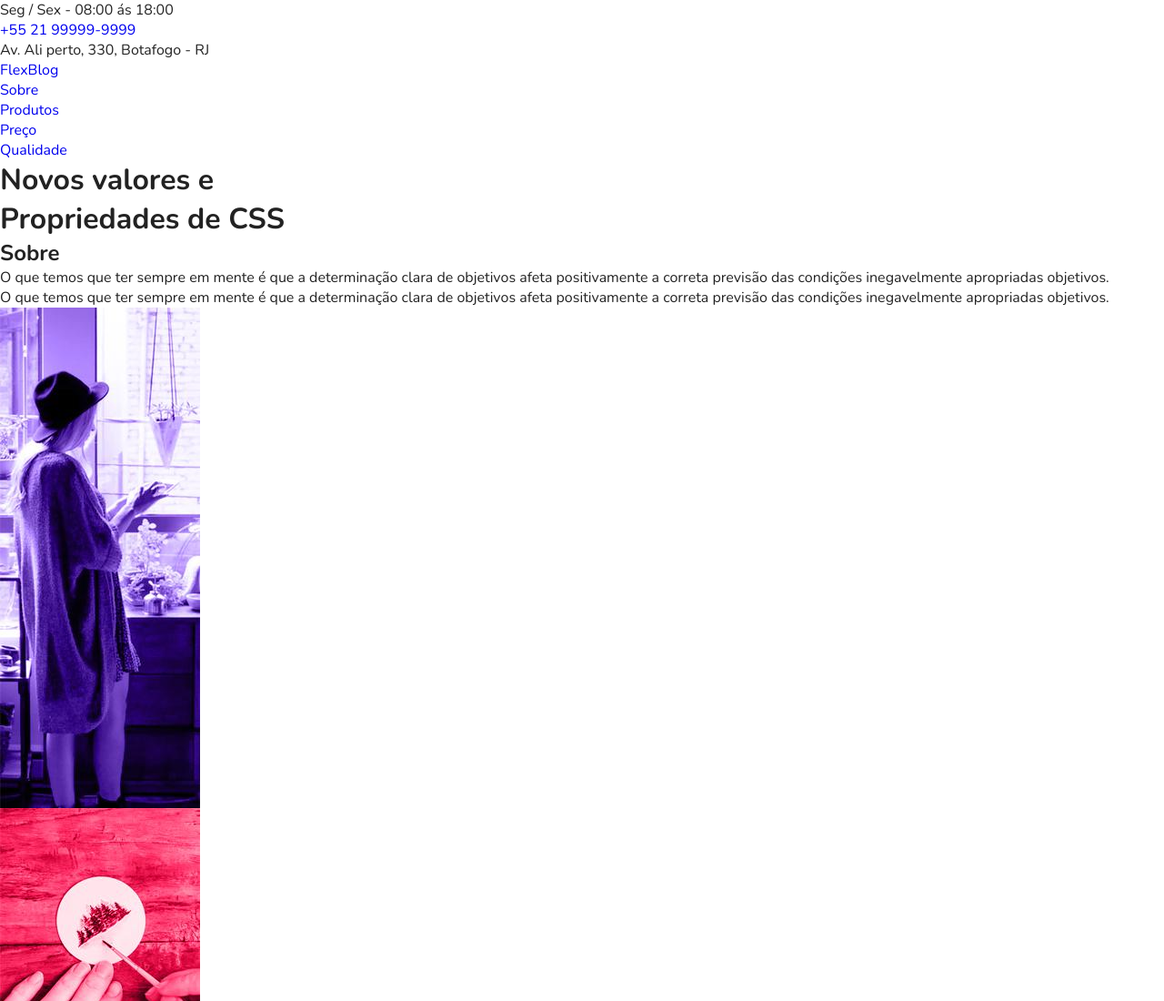
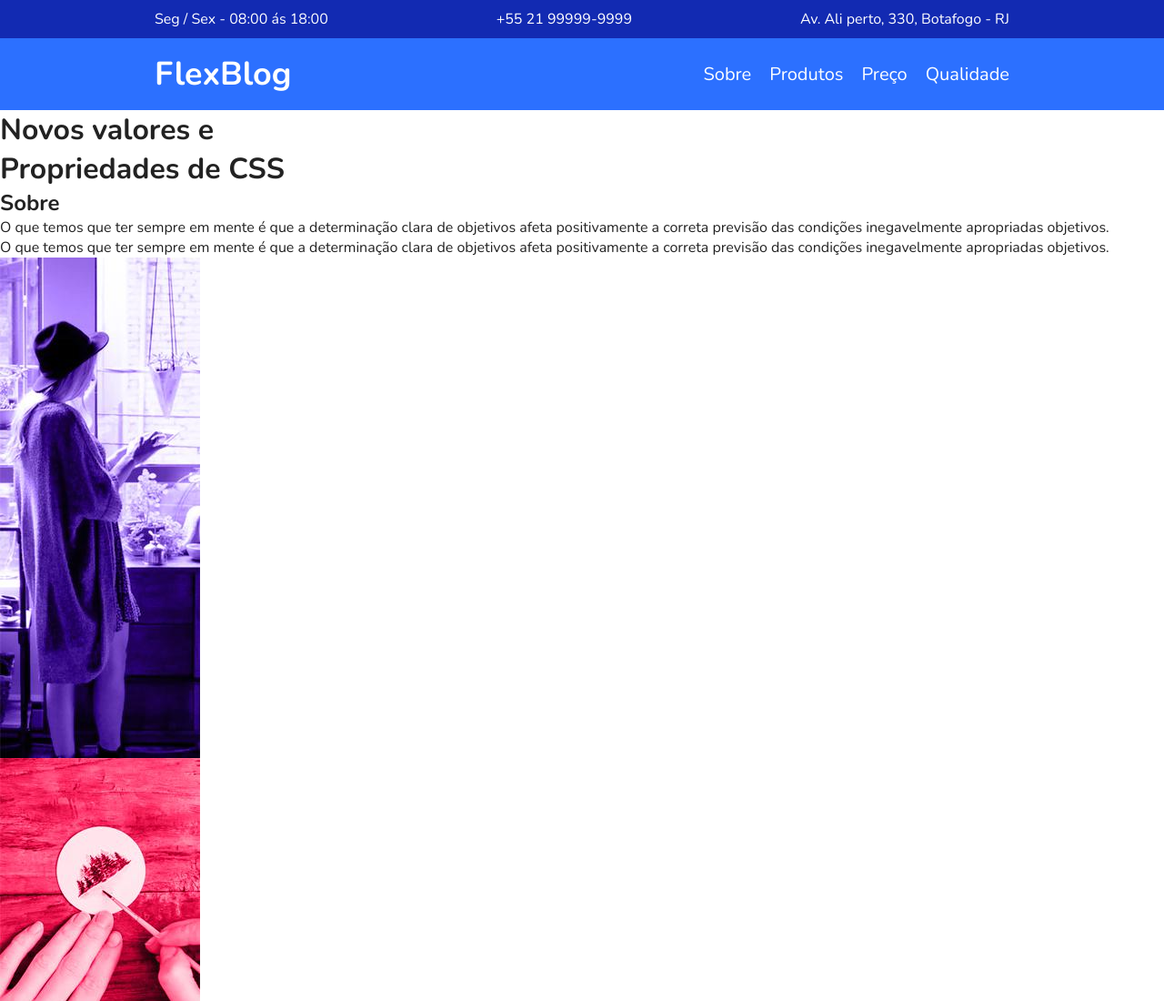
Before and after one commit to will-felipe-souza/flexblog, a plain HTML site: page index.html in a window 1280 px wide. Shown: the top 1100 px of the page at 91% size. Drawn offline with nearby package versions, Linux system fonts and the light colour scheme.

Commit message:
Finalizado o CSS do Header

```diff
--- a/css/style.css
+++ b/css/style.css
@@ -1,3 +1,4 @@
+/* Reset CSS */
 * {
   box-sizing: border-box;
 }
@@ -24,3 +25,66 @@ img {
   display: block;
   max-width: 100%;
 }
+
+/* Superinfo */
+.superinfo-bg {
+  background: #122AB2;
+  color: #FFF;
+}
+
+.superinfo {
+  max-width: 960px;
+  margin: 0 auto;
+  display: flex;
+  justify-content: space-between;
+  flex-wrap: wrap;
+  padding-top: 10px;
+}
+
+.superinfo p, .superinfo a {
+  margin: 0 10px 10px 10px;
+}
+
+.superinfo a {
+  color: #FFF;
+}
+
+/* Menu */
+.menu-bg {
+  background: #2C70FF;
+}
+
+.menu {
+  max-width: 960px;
+  margin: 0 auto;
+  padding: 15px 0;
+  display: flex;
+  flex-wrap: wrap;
+  justify-content: space-between;
+  align-items: center;
+}
+
+.menu a {
+  color: #FFF;
+}
+
+.menu-logo a {
+  font-size: 2.25em;
+  font-weight: bold;
+  margin: 0 10px;
+}
+
+.menu-nav ul {
+  display: flex;
+  flex-wrap: wrap;
+}
+
+.menu-nav a {
+  font-size: 1.25em;
+  display: block;
+  padding: 10px;
+}
+
+.menu-nav a:hover {
+  color: #122AB2;
+}
--- a/index.html
+++ b/index.html
@@ -29,7 +29,7 @@
         <a href="#">FlexBlog</a>
       </div>
 
-      <nav>
+      <nav class="menu-nav">
         <ul>
           <li><a href="#sobre">Sobre</a></li>
           <li><a href="#produtos">Produtos</a></li>
```
